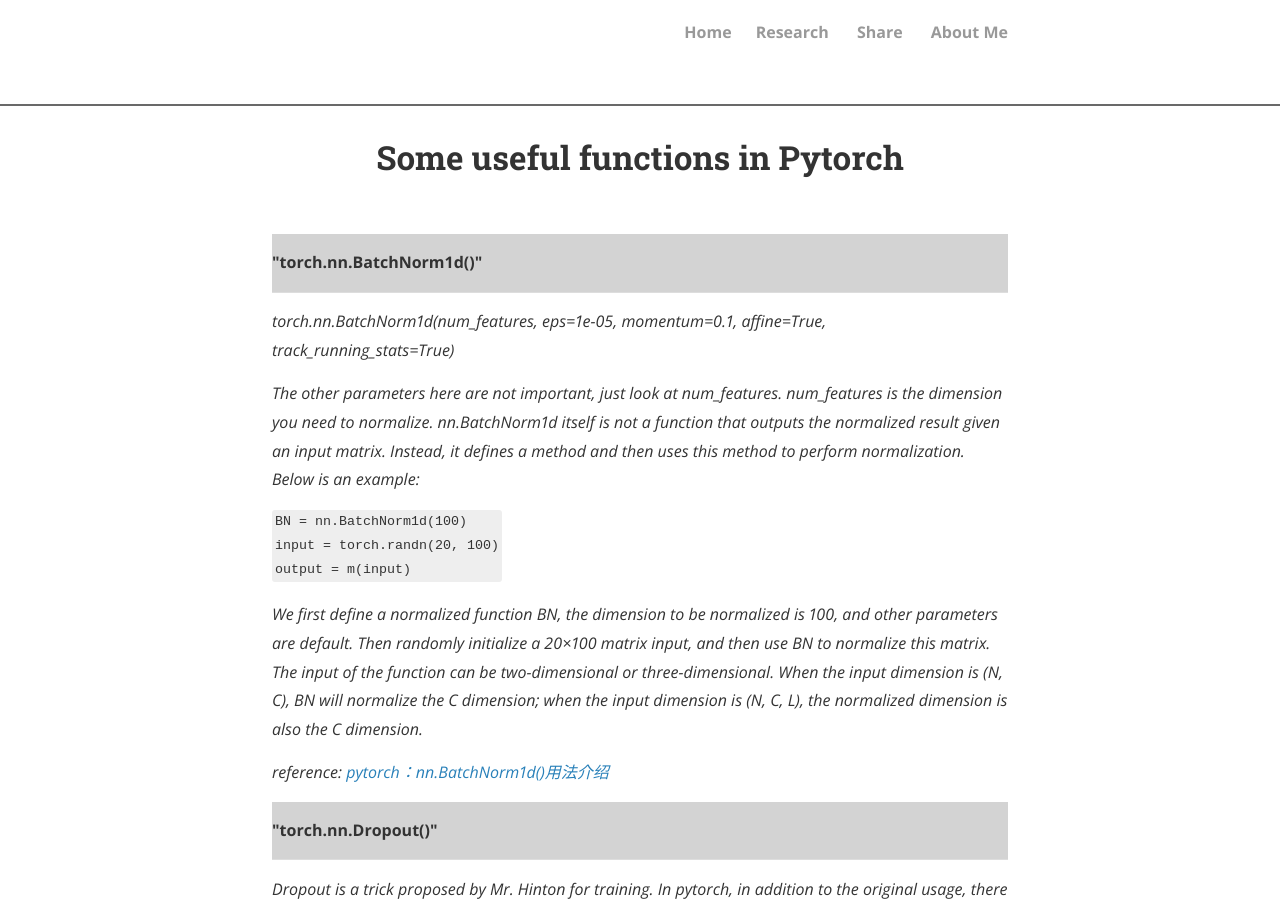
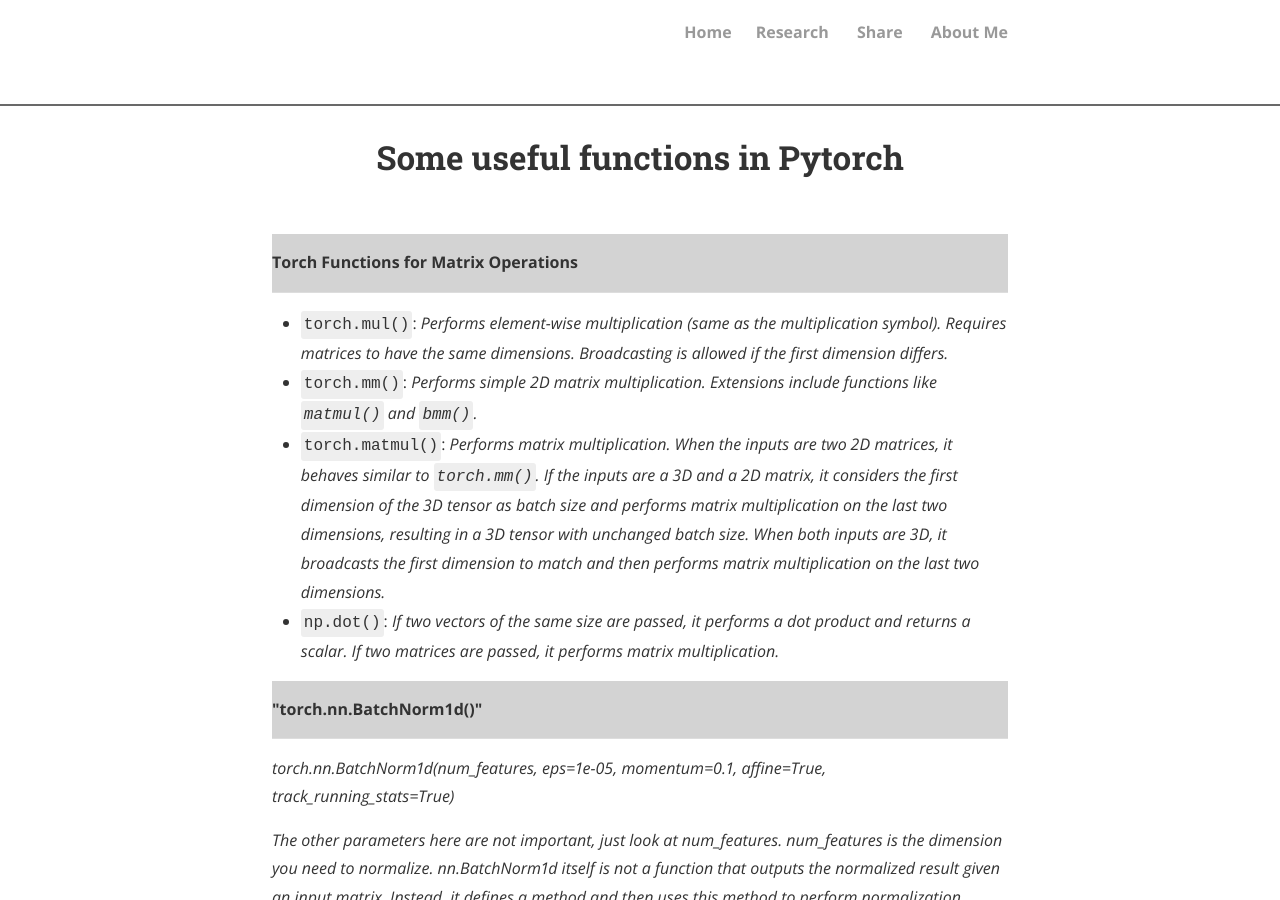
Before and after one commit to sosweetzhang/sosweetzhang.github.io, a Jekyll site: the page built from share/Experience/Some_useful_functions_in_Pytorch.md, in a window 1280 px wide and 900 px high. Built offline with Jekyll 4.4.1, drawn with Linux system fonts in a browser that asks for light colours; nearby versions of some CDN libraries; comment, search, counter and statistics services are not loaded; a style sheet for code colours, icons or effects is not loaded.

Commit message:
Update Some_useful_functions_in_Pytorch.md

```diff
--- a/share/Experience/Some_useful_functions_in_Pytorch.md
+++ b/share/Experience/Some_useful_functions_in_Pytorch.md
@@ -3,6 +3,15 @@ layout: page
 title: Some useful functions in Pytorch
 permalink: /share/Experience/231118_1/
 ---
+
+<table><tr><td bgcolor=lightgray><strong>Torch Functions for Matrix Operations</strong></td></tr></table>
+
+- `torch.mul()`: _Performs element-wise multiplication (same as the multiplication symbol). Requires matrices to have the same dimensions. Broadcasting is allowed if the first dimension differs._
+- `torch.mm()`: _Performs simple 2D matrix multiplication. Extensions include functions like `matmul()` and `bmm()`._
+- `torch.matmul()`: _Performs matrix multiplication. When the inputs are two 2D matrices, it behaves similar to `torch.mm()`. If the inputs are a 3D and a 2D matrix, it considers the first dimension of the 3D tensor as batch size and performs matrix multiplication on the last two dimensions, resulting in a 3D tensor with unchanged batch size. When both inputs are 3D, it broadcasts the first dimension to match and then performs matrix multiplication on the last two dimensions._
+- `np.dot()`: _If two vectors of the same size are passed, it performs a dot product and returns a scalar. If two matrices are passed, it performs matrix multiplication._
+
+
 
 <table><tr><td bgcolor=lightgray><strong>"torch.nn.BatchNorm1d()" </strong></td></tr></table>
 
```
